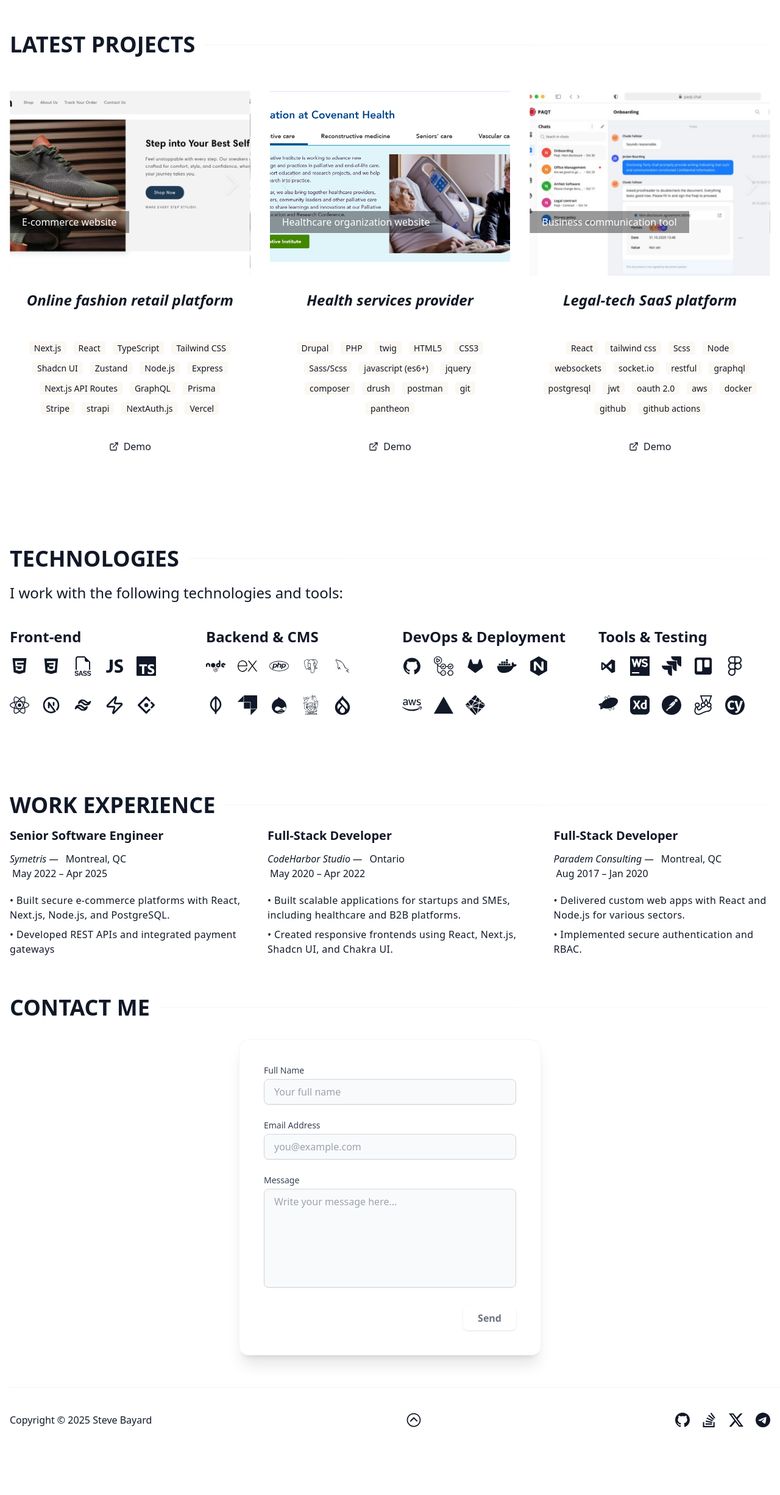
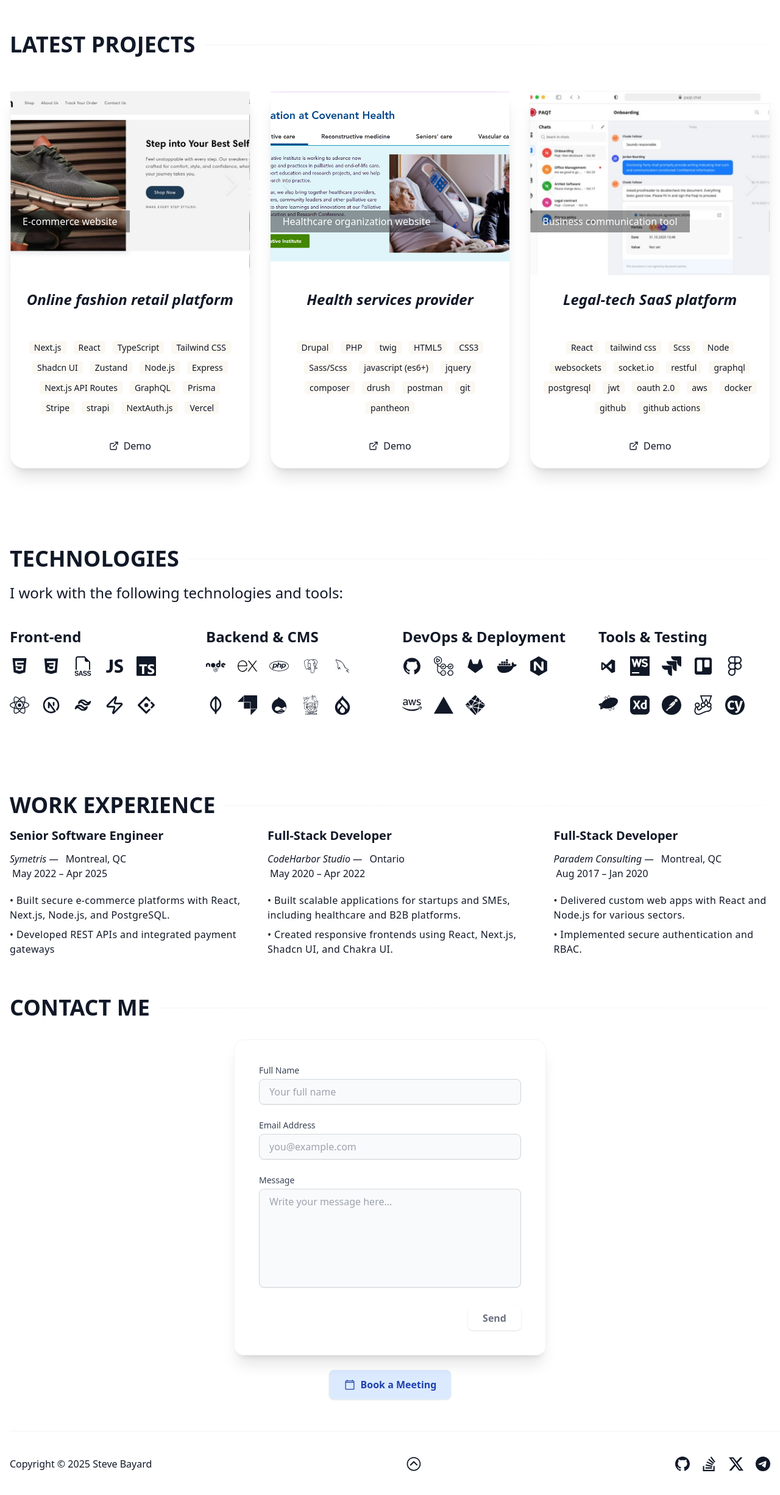
Before and after one commit to dev-tech-top/Steve_next_portfolio, a Next.js app: page / in a window 1280 px wide. Shown: the part 1278-3729 px from the top of the page at 61% size. Before the commit the page ends 3660 px from the top, so only its background shows below. Built offline with nearby package versions, Linux system fonts and the light colour scheme.

Commit message:
insert book a schedule

```diff
--- a/app/sections/contact/index.jsx
+++ b/app/sections/contact/index.jsx
@@ -1,12 +1,14 @@
 import { useState, useRef } from "react";
-import { LazyMotion, domAnimation, motion, useInView } from "framer-motion";
+import { LazyMotion, domAnimation, motion, m, useInView } from "framer-motion";
 import emailjs from "@emailjs/browser";
 import { HeadingDivider } from "components";
+import CalendlyWidget from "components/CalendlyWidget";
 
 export const ContactSection = () => {
     const [form, setForm] = useState({ name: "", email: "", message: "" });
     const [submitted, setSubmitted] = useState(false);
     const [loading, setLoading] = useState(false);
+    const [isCalendlyOpen, setCalendlyOpen] = useState(false);
 
     const SERVICE_ID = "service_58h6mit";
     const TEMPLATE_ID = "template_mu89okn";
@@ -47,7 +49,9 @@ export const ContactSection = () => {
     return (
         <LazyMotion features={domAnimation}>
             <HeadingDivider title="Contact Me" />
-            <section className="section px-2 py-8 max-w-lg mx-auto">
+            <div className="flex flex-col lg:flex-row gap-8 justify-center items-start w-full max-w-5xl mx-auto px-2 py-8">
+                {/* Contact Form Card */}
+                <section className="flex-1 min-w-[320px] max-w-lg w-full">
                     <div ref={ref} className="flex justify-center items-center min-h-[420px]">
                         <div className="w-full bg-white/90 rounded-2xl shadow-xl border border-gray-100 p-8 md:p-10 backdrop-blur-md">
                             {submitted ? (
@@ -121,8 +125,7 @@ export const ContactSection = () => {
                                                 disabled={loading}
                                                 whileHover={{ scale: loading ? 1 : 1.04 }}
                                                 whileTap={{ scale: loading ? 1 : 0.97 }}
-                                            className={`px-6 py-2 font-semibold rounded-lg shadow transition-all duration-200 focus:outline-none focus:ring-2 focus:ring-primary focus:ring-offset-2
-                                             'bg-gray-300 text-gray-500 cursor-not-allowed' `}
+                                                className={`px-6 py-2 font-semibold rounded-lg shadow transition-all duration-200 focus:outline-none focus:ring-2 focus:ring-primary focus:ring-offset-2 'bg-gray-300 text-gray-500 cursor-not-allowed' `}
                                             >
                                                 <span className="text-primary-dark">Send</span>
                                             </motion.button>
@@ -132,7 +135,50 @@ export const ContactSection = () => {
                             )}
                         </div>
                     </div>
+                    {/* Book a Meeting Button - centered below card */}
+                    <div className="flex justify-center mt-6">
+                        <m.button
+                            type="button"
+                            whileHover={{ scale: 1.04 }}
+                            whileTap={{ scale: 0.97 }}
+                            className="flex items-center gap-2 px-6 py-3 rounded-lg bg-blue-100 text-blue-800 font-semibold shadow hover:bg-blue-200 transition text-base focus:outline-none focus:ring-2 focus:ring-blue-200 focus:ring-offset-2"
+                            onClick={() => setCalendlyOpen(true)}
+                        >
+                            {/* Calendar Icon */}
+                            <svg xmlns="http://www.w3.org/2000/svg" fill="none" viewBox="0 0 24 24" strokeWidth={1.5} stroke="currentColor" className="w-5 h-5">
+                                <path strokeLinecap="round" strokeLinejoin="round" d="M6.75 3v2.25M17.25 3v2.25M3.75 7.5h16.5M4.5 21h15a.75.75 0 00.75-.75V6.75A2.25 2.25 0 0018 4.5H6A2.25 2.25 0 003.75 6.75v13.5c0 .414.336.75.75.75z" />
+                            </svg>
+                            <span>Book a Meeting</span>
+                        </m.button>
+                    </div>
                 </section>
+            </div>
+            {/* Calendly Modal */}
+            {isCalendlyOpen && (
+                <div className="fixed inset-0 z-50 flex items-center justify-center bg-black/40 backdrop-blur-sm">
+                    <motion.div
+                        initial={{ opacity: 0, scale: 0.96 }}
+                        animate={{ opacity: 1, scale: 1 }}
+                        exit={{ opacity: 0, scale: 0.96 }}
+                        transition={{ duration: 0.25, ease: 'easeOut' }}
+                        className="relative bg-white rounded-3xl shadow-2xl p-0 md:p-0 w-full max-w-2xl h-[600px] flex flex-col items-center overflow-hidden border border-gray-200"
+                    >
+                        <button
+                            className="absolute top-4 right-4 text-gray-400 hover:text-gray-700 text-2xl font-bold focus:outline-none bg-white/80 rounded-full w-10 h-10 flex items-center justify-center shadow-md border border-gray-200 transition"
+                            onClick={() => setCalendlyOpen(false)}
+                            aria-label="Close"
+                            style={{ zIndex: 10 }}
+                        >
+                            <svg xmlns="http://www.w3.org/2000/svg" fill="none" viewBox="0 0 24 24" strokeWidth={2} stroke="currentColor" className="w-6 h-6">
+                                <path strokeLinecap="round" strokeLinejoin="round" d="M6 18L18 6M6 6l12 12" />
+                            </svg>
+                        </button>
+                        <div className="w-full h-full flex items-center justify-center p-0 md:p-6">
+                            <CalendlyWidget />
+                        </div>
+                    </motion.div>
+                </div>
+            )}
         </LazyMotion>
     );
 };
--- a/app/sections/project/ProjectItem.jsx
+++ b/app/sections/project/ProjectItem.jsx
@@ -16,8 +16,9 @@ export function ProjectItem({ project, index }) {
 	return (
 		<article
 			ref={cardRef}
-			className="flex flex-col rounded-lg bg-card-light"
+			className="flex flex-col rounded-3xl bg-card-light shadow-xl border border-gray-100"
 			style={{
+				borderRadius: '1.5rem',
 				transform: isInView
 					? "none"
 					: `${index === 0 ? "translateY(250px)" : `translateY(${200 / index}px)`}`,
--- /dev/null
+++ b/components/CalendlyWidget.jsx
@@ -0,0 +1,21 @@
+import { useEffect } from 'react';
+
+const CalendlyWidget = () => {
+    useEffect(() => {
+        const script = document.createElement('script');
+        script.src = 'https://assets.calendly.com/assets/external/widget.js';
+        script.async = true;
+        script.type = 'text/javascript';
+        document.body.appendChild(script);
+    }, []);
+
+    return (
+        <div
+            className="calendly-inline-widget"
+            data-url="https://calendly.com/stevebayard226/30min"
+            style={{ width: '100%', height: '100%', minWidth: 0, overflow: 'hidden', flex: 1 }}
+        />
+    );
+};
+
+export default CalendlyWidget;
--- a/components/chatbot/ChatMessage.jsx
+++ b/components/chatbot/ChatMessage.jsx
@@ -5,7 +5,7 @@ const ChatMessage = ({ msg, realIdx, AVATARS, botTyping, typingText, copiedIdx,
   const isUser = msg.from === 'user';
   return (
     <div
-      className={`flex ${isUser ? 'justify-end' : 'justify-start'} items-end my-0 relative group`}
+      className={`flex ${isUser ? 'justify-end' : 'justify-start'} items-end my-2 relative group`}
       onMouseEnter={() => setHovered(true)}
       onMouseLeave={() => setHovered(false)}
     >
--- a/styles/gallery.css
+++ b/styles/gallery.css
@@ -19,7 +19,7 @@
 }
 
 .gallery-item .image-gallery-slide img {
-	@apply h-[inherit] w-[inherit] object-cover;
+	@apply w-full h-full object-cover bg-[#f6f6f6];
 }
 
 .gallery-item :is(.image-gallery-left-nav, .image-gallery-right-nav) {
```
Also changed, not shown: app/sections/project/health.jpg (deleted). Lines whose indentation alone changed are shown as unchanged.
